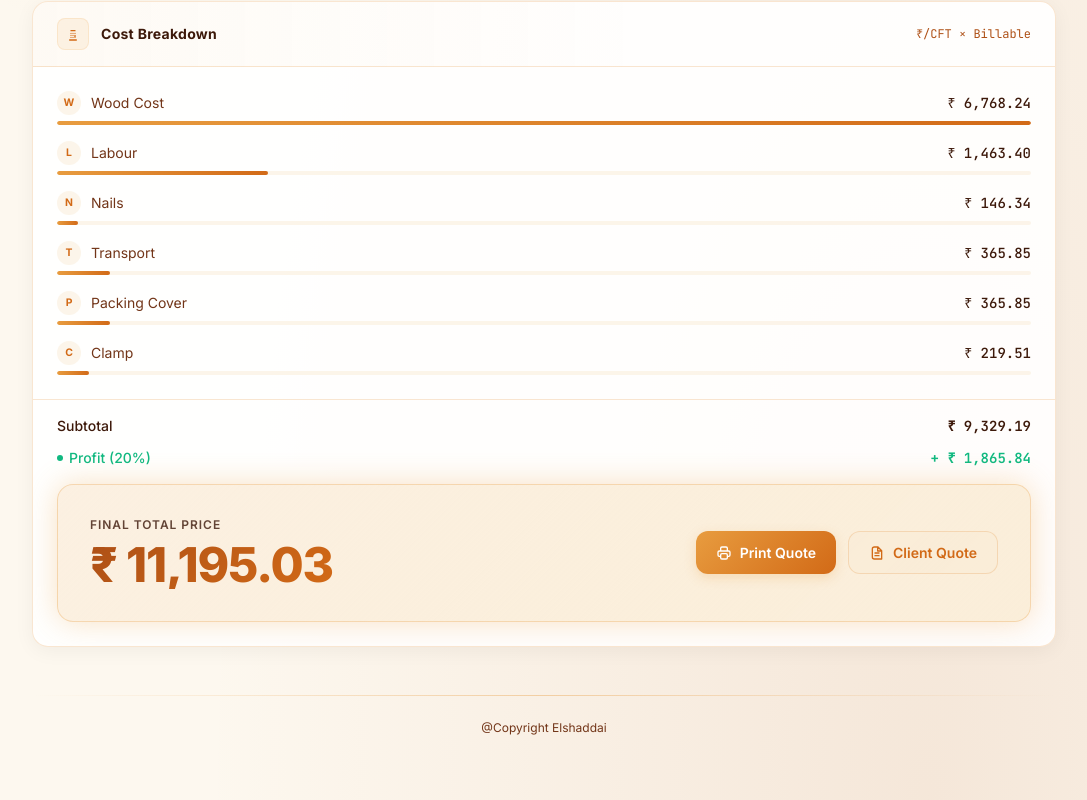
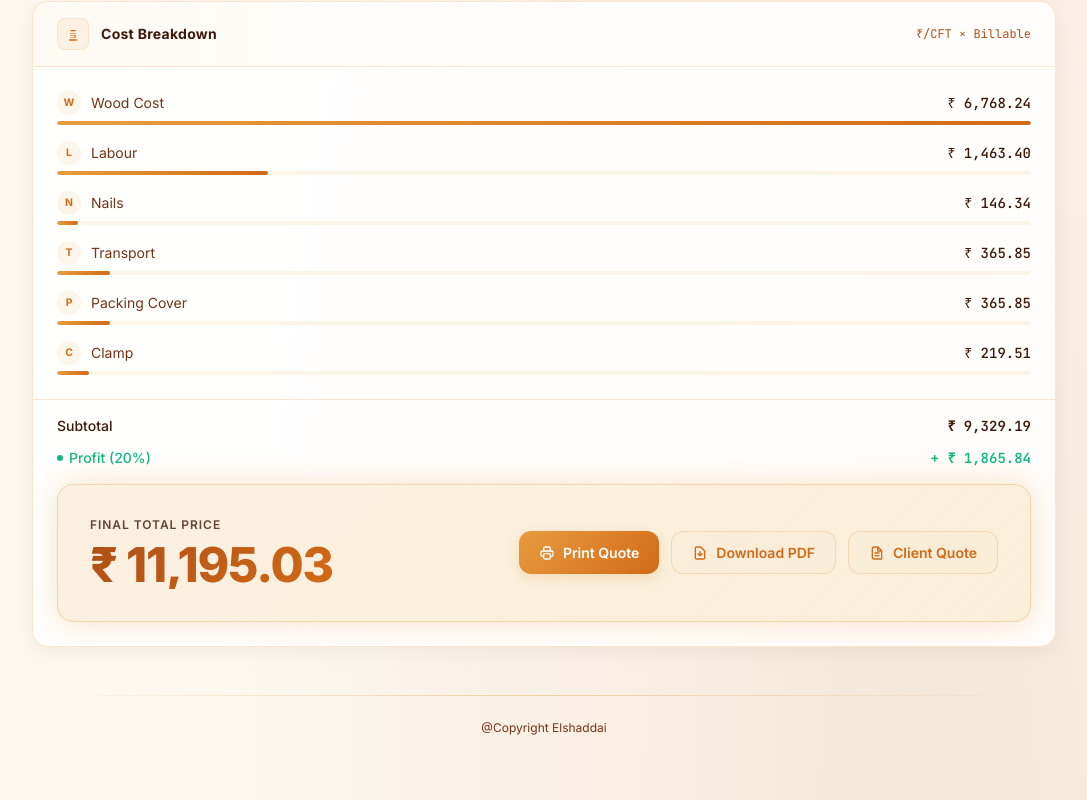
Before and after one commit to rajeshkanna-s/wood-box-cost-calculator, a React (Vite) app: page / in a window 1280 px wide. Shown: the part 1699-2499 px from the top of the page, without its empty margins (96-1183 px from the left). Built offline with nearby package versions, Linux system fonts and the light colour scheme.

Commit message:
feat: add direct PDF download support and adjust print quote layout spacing/typography

```diff
--- a/package.json
+++ b/package.json
@@ -9,6 +9,7 @@
     "preview": "vite preview"
   },
   "dependencies": {
+    "html2pdf.js": "^0.14.0",
     "react": "^18.2.0",
     "react-dom": "^18.2.0"
   },
--- a/src/App.jsx
+++ b/src/App.jsx
@@ -55,6 +55,124 @@ export default function App() {
     window.requestAnimationFrame(() => {
       window.setTimeout(() => window.print(), 60);
     });
+  };
+
+  const downloadPDF = async (mode) => {
+    const elementId = mode === 'client' ? 'quote-sheet-client' : 'quote-sheet-detailed';
+    const element = document.getElementById(elementId);
+    if (!element) return;
+
+    const quoteStamp = new Date().toISOString().slice(0, 10).replace(/-/g, '');
+    const cleanTotal = Math.round(result.finalTotal || 0);
+    const filename = mode === 'client'
+      ? `Elshaddai_Client_Quote_EWB-${quoteStamp}-${cleanTotal}.pdf`
+      : `Elshaddai_Detailed_Quote_EWB-${quoteStamp}-${cleanTotal}.pdf`;
+
+    // Create a hidden wrapper that is absolute positioned but occupies 0px height, so html2canvas renders it fully without off-screen clipping
+    const wrapper = document.createElement('div');
+    wrapper.style.position = 'absolute';
+    wrapper.style.left = '0';
+    wrapper.style.top = '0';
+    wrapper.style.width = '794px';
+    wrapper.style.height = '0';
+    wrapper.style.overflow = 'hidden';
+    wrapper.style.zIndex = '-9999';
+    wrapper.style.pointerEvents = 'none';
+
+    const container = document.createElement('div');
+    container.className = 'pdf-export-container';
+    container.style.width = '794px';
+    container.style.background = '#ffffff';
+    container.style.color = '#111827';
+    container.style.boxSizing = 'border-box';
+
+    const clone = element.cloneNode(true);
+    clone.classList.add('is-active');
+    clone.style.display = 'block';
+    container.appendChild(clone);
+    wrapper.appendChild(container);
+    document.body.appendChild(wrapper);
+
+    const tempStyle = document.createElement('style');
+    tempStyle.id = 'html2pdf-temp-styles';
+
+    let cssText = '';
+    for (let i = 0; i < document.styleSheets.length; i++) {
+      try {
+        const sheet = document.styleSheets[i];
+        if (sheet.href && !sheet.href.startsWith(window.location.origin)) continue;
+        const rules = sheet.cssRules || sheet.rules;
+        if (!rules) continue;
+        for (let j = 0; j < rules.length; j++) {
+          const rule = rules[j];
+          if (rule.type === CSSRule.MEDIA_RULE && rule.media.mediaText === 'print') {
+            for (let k = 0; k < rule.cssRules.length; k++) {
+              const subRule = rule.cssRules[k];
+              if (subRule.type === CSSRule.PAGE_RULE) continue;
+
+              let ruleText = subRule.cssText;
+              const parts = ruleText.split('{');
+              if (parts.length >= 2) {
+                const selectors = parts[0].split(',');
+                const prepended = selectors.map(sel => {
+                  const s = sel.trim();
+                  if (s.startsWith('html') || s.startsWith('body') || s.startsWith('#root') || s.startsWith('.app-root')) {
+                    return '.pdf-export-container';
+                  }
+                  return `.pdf-export-container ${s}`;
+                });
+                parts[0] = prepended.join(', ');
+                ruleText = parts.join('{');
+              }
+              cssText += ruleText + '\n';
+            }
+          }
+        }
+      } catch (e) {
+        console.warn("Could not read stylesheet rule for PDF generation:", e);
+      }
+    }
+
+    cssText += `
+      .pdf-export-container {
+        font-family: 'Inter', Arial, sans-serif !important;
+      }
+      .pdf-export-container .quote-sheet {
+        display: block !important;
+        width: 100% !important;
+      }
+      .pdf-export-container .no-print {
+        display: none !important;
+      }
+    `;
+
+    tempStyle.innerHTML = cssText;
+    document.head.appendChild(tempStyle);
+
+    // Wait a brief period to let browser settle styles and DOM structure
+    await new Promise((resolve) => setTimeout(resolve, 150));
+
+    try {
+      const html2pdfModule = (await import('html2pdf.js')).default;
+      const opt = {
+        margin: 0,
+        filename: filename,
+        image: { type: 'jpeg', quality: 0.98 },
+        html2canvas: {
+          scale: 2,
+          useCORS: true,
+          logging: false,
+          backgroundColor: '#ffffff'
+        },
+        jsPDF: { unit: 'in', format: 'a4', orientation: 'portrait' }
+      };
+      await html2pdfModule().from(container).set(opt).save();
+    } catch (error) {
+      console.error("PDF generation failed:", error);
+    } finally {
+      document.body.removeChild(wrapper);
+      document.head.removeChild(tempStyle);
+    }
   };
 
   const updateClientQuoteOption = (key, value) => {
@@ -137,6 +255,7 @@ export default function App() {
             <CostSummary
               result={result}
               onPrintQuote={() => printQuote('detailed')}
+              onDownloadPDF={() => downloadPDF('detailed')}
               onOpenClientQuote={() => {
                 setPrintMode('client');
                 setIsClientQuoteOpen(true);
@@ -162,6 +281,10 @@ export default function App() {
           setIsClientQuoteOpen(false);
           printQuote('client');
         }}
+        onDownloadPDF={() => {
+          setIsClientQuoteOpen(false);
+          downloadPDF('client');
+        }}
       />
       <QuoteSheet dims={dims} rates={rates} result={result} active={printMode === 'detailed'} />
       <ClientQuoteSheet
--- a/src/components/BoxCalculator/ClientQuoteOptions.jsx
+++ b/src/components/BoxCalculator/ClientQuoteOptions.jsx
@@ -28,7 +28,7 @@ const OPTIONS = [
   },
 ];
 
-export default function ClientQuoteOptions({ isOpen, options, onChange, onClose, onPrint }) {
+export default function ClientQuoteOptions({ isOpen, options, onChange, onClose, onPrint, onDownloadPDF }) {
   if (!isOpen) return null;
 
   return (
@@ -100,6 +100,16 @@ export default function ClientQuoteOptions({ isOpen, options, onChange, onClose,
             </button>
             <button
               type="button"
+              className="btn-secondary w-full justify-center sm:w-auto"
+              onClick={onDownloadPDF}
+            >
+              <svg className="w-4 h-4" fill="none" viewBox="0 0 24 24" stroke="currentColor" strokeWidth={2}>
+                <path strokeLinecap="round" strokeLinejoin="round" d="M12 10v6m0 0l-3-3m3 3l3-3m2 8H7a2 2 0 01-2-2V5a2 2 0 012-2h5.586a1 1 0 01.707.293l5.414 5.414a1 1 0 01.293.707V19a2 2 0 01-2 2z" />
+              </svg>
+              Download PDF
+            </button>
+            <button
+              type="button"
               className="btn-primary w-full justify-center sm:w-auto"
               onClick={onPrint}
             >
--- a/src/components/BoxCalculator/ClientQuoteSheet.jsx
+++ b/src/components/BoxCalculator/ClientQuoteSheet.jsx
@@ -53,13 +53,12 @@ export default function ClientQuoteSheet({ dims, rates, result, options, active
   ];
 
   return (
-    <section className={`quote-sheet quote-sheet-client ${active ? 'is-active' : ''}`} aria-label="Printable client quote">
+    <section id="quote-sheet-client" className={`quote-sheet quote-sheet-client ${active ? 'is-active' : ''}`} aria-label="Printable client quote">
       <header className="quote-header client-quote-header">
         <div className="quote-brand">
           <div className="quote-brand-mark" aria-hidden="true">E</div>
           <div>
             <p className="quote-eyebrow">Elshaddai</p>
-            <h1>Client Quote</h1>
             <p className="quote-subtitle">Wood packing box quotation</p>
           </div>
         </div>
--- a/src/components/BoxCalculator/CostSummary.jsx
+++ b/src/components/BoxCalculator/CostSummary.jsx
@@ -12,7 +12,7 @@ const costLineIcons = {
   Clamp: 'C',
 };
 
-export default function CostSummary({ result, onPrintQuote, onOpenClientQuote }) {
+export default function CostSummary({ result, onPrintQuote, onDownloadPDF, onOpenClientQuote }) {
   const costLines = [
     { label: 'Wood Cost', value: result.woodCost },
     { label: 'Labour', value: result.labourCost },
@@ -107,6 +107,15 @@ export default function CostSummary({ result, onPrintQuote, onOpenClientQuote })
               </button>
               <button
                 className="btn-secondary"
+                onClick={onDownloadPDF}
+              >
+                <svg className="w-4 h-4" fill="none" viewBox="0 0 24 24" stroke="currentColor" strokeWidth={2}>
+                  <path strokeLinecap="round" strokeLinejoin="round" d="M12 10v6m0 0l-3-3m3 3l3-3m2 8H7a2 2 0 01-2-2V5a2 2 0 012-2h5.586a1 1 0 01.707.293l5.414 5.414a1 1 0 01.293.707V19a2 2 0 01-2 2z" />
+                </svg>
+                Download PDF
+              </button>
+              <button
+                className="btn-secondary"
                 onClick={onOpenClientQuote}
               >
                 <svg className="w-4 h-4" fill="none" viewBox="0 0 24 24" stroke="currentColor" strokeWidth={2}>
--- a/src/components/BoxCalculator/QuoteSheet.jsx
+++ b/src/components/BoxCalculator/QuoteSheet.jsx
@@ -59,13 +59,12 @@ export default function QuoteSheet({ dims, rates, result, active = false }) {
   ];
 
   return (
-    <section className={`quote-sheet quote-sheet-detailed ${active ? 'is-active' : ''}`} aria-label="Printable wood box quote">
+    <section id="quote-sheet-detailed" className={`quote-sheet quote-sheet-detailed ${active ? 'is-active' : ''}`} aria-label="Printable wood box quote">
       <header className="quote-header">
         <div className="quote-brand">
           <div className="quote-brand-mark" aria-hidden="true">E</div>
           <div>
             <p className="quote-eyebrow">Elshaddai</p>
-            <h1>Wood Box Quote</h1>
             <p className="quote-subtitle">Pine wood packing box • CFT-based costing</p>
           </div>
         </div>
@@ -197,7 +196,6 @@ export default function QuoteSheet({ dims, rates, result, active = false }) {
       <footer className="quote-footer">
         <span>• Quote generated from current calculator inputs.</span>
         <span>• Prices are estimates and may vary with material availability.</span>
-        <span>• Print or save as PDF for client sharing.</span>
       </footer>
     </section>
   );
--- a/src/index.css
+++ b/src/index.css
@@ -441,6 +441,8 @@
     color: #111827;
     font-size: 13px;
     line-height: 1.44;
+    padding: 32px;
+    box-sizing: border-box;
   }
 
   .quote-sheet.is-active {
@@ -459,7 +461,7 @@
     justify-content: space-between;
     gap: 16px;
     padding-bottom: 14px;
-    border-bottom: 2px solid #3d190a;
+    border-bottom: 1px solid #e5e7eb;
   }
 
   .quote-brand {
@@ -489,23 +491,26 @@
   }
 
   .quote-eyebrow {
-    color: #a85512;
-    font-size: 11px;
-    font-weight: 800;
-    letter-spacing: 0.11em;
+    color: #d26a17;
+    font-size: 26px;
+    font-weight: 900;
+    letter-spacing: 0.02em;
     text-transform: uppercase;
+    line-height: 1.1;
   }
 
   .quote-header h1 {
-    color: #111827;
-    font-size: 35px;
-    font-weight: 900;
-    line-height: 1.05;
+    color: #374151;
+    font-size: 14px;
+    font-weight: 700;
+    line-height: 1.2;
+    margin-top: 2px;
   }
 
   .quote-subtitle {
-    color: #5f351e;
-    font-size: 12px;
+    color: #6b7280;
+    font-size: 11px;
+    margin-top: 1px;
   }
 
   .quote-meta {
```
Also changed, not shown: 1 other file (tests, documents, lock files or other folders).
